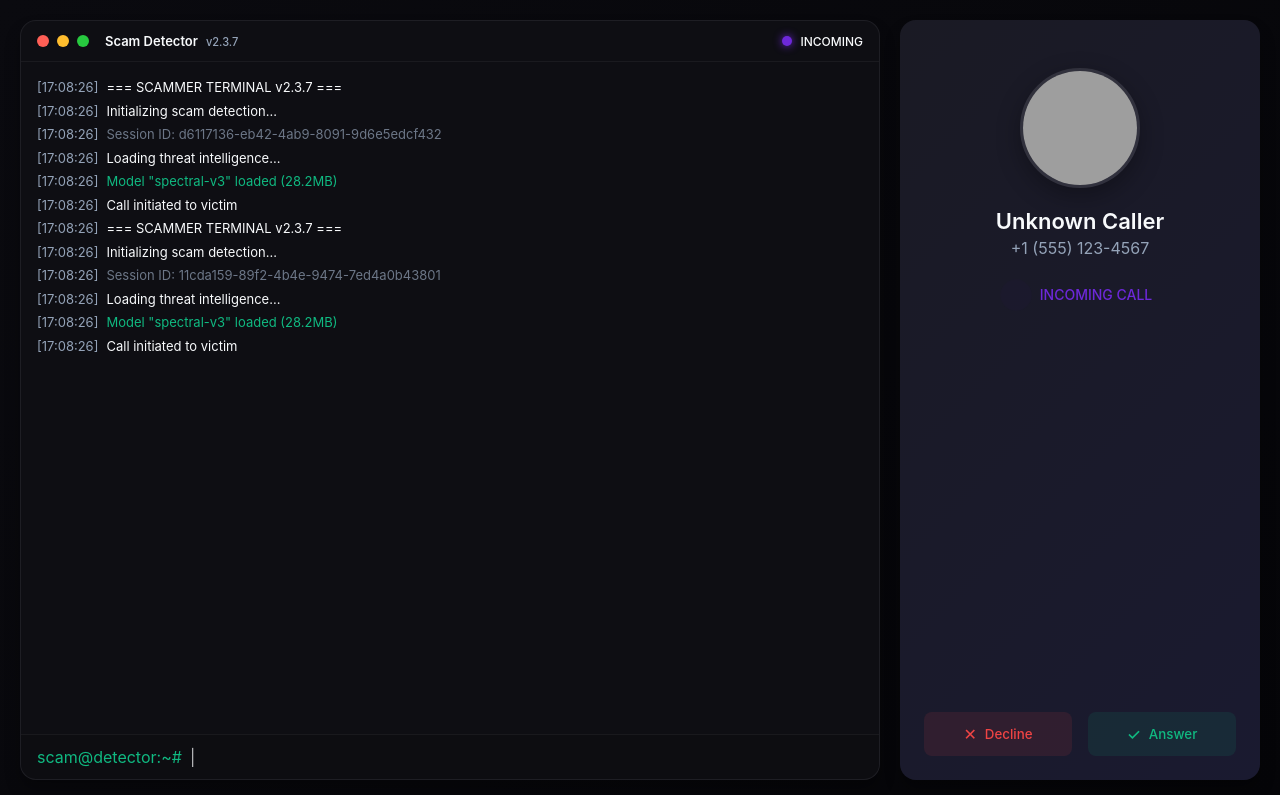
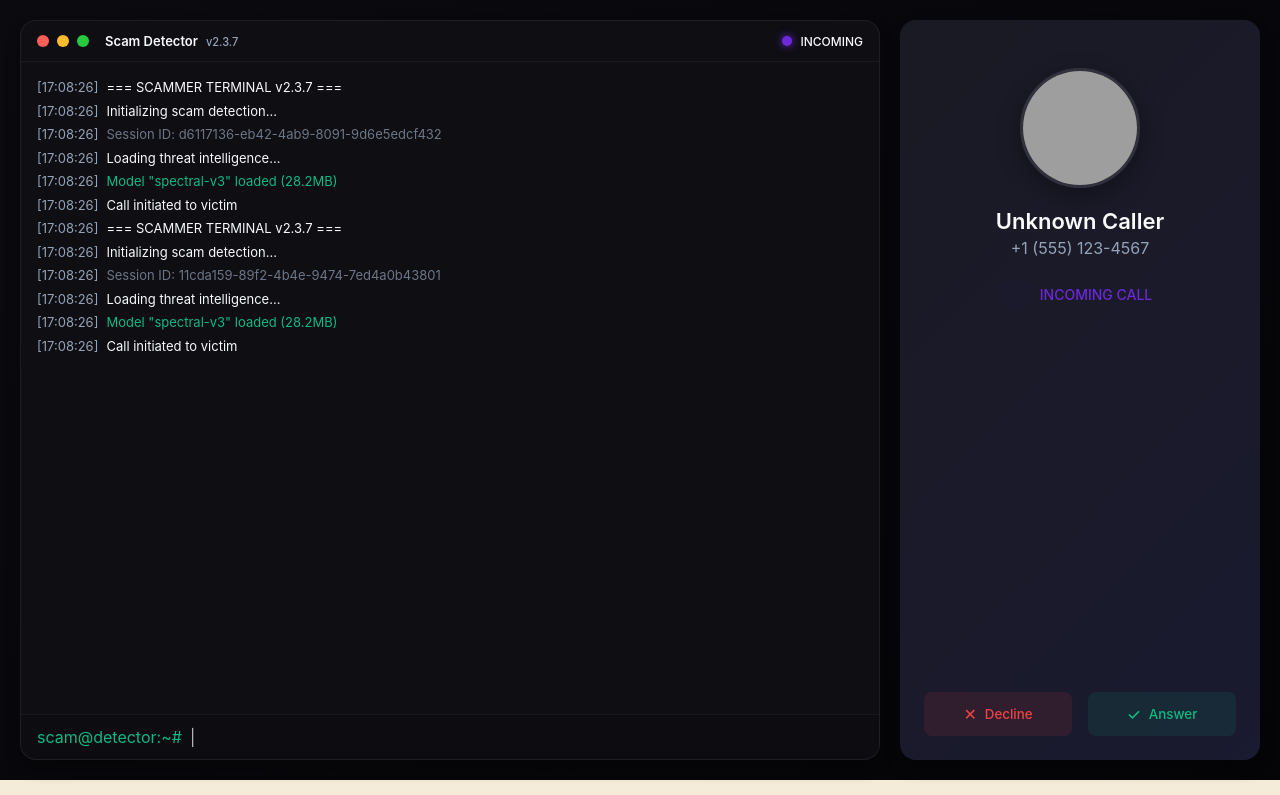
Before and after one commit to nachiketgalande1609/digital-arrest, a React (Vite) app: page / in a window 1280 px wide. Shown: the top 795 px of the page. Built offline with nearby package versions, Linux system fonts and the light colour scheme; grey boxes are pictures that could not be loaded.

Commit message:
UI fixes

```diff
--- a/src/App.css
+++ b/src/App.css
@@ -62,7 +62,7 @@ body {
 .victim-container {
     width: 100%;
     display: flex;
-    height: 100vh;
+    height: calc(100vh - 20px);
     padding: 20px;
     gap: 20px;
     background: linear-gradient(135deg, var(--bg-dark) 0%, var(--bg-darker) 100%);
--- a/src/App.tsx
+++ b/src/App.tsx
@@ -304,7 +304,7 @@ const App: React.FC = () => {
     }, [callStatus]);
 
     return (
-        <div style={{ width: "100vw" }}>
+        <>
             <VictimPage
                 ringtoneRef={ringtoneRef}
                 beepRef={beepRef}
@@ -341,7 +341,7 @@ const App: React.FC = () => {
                 showScammerDetails={showScammerDetails}
                 setShowScammerDetails={setShowScammerDetails}
             />
-        </div>
+        </>
     );
 };
 
--- a/src/CyberSite.css
+++ b/src/CyberSite.css
@@ -16,6 +16,11 @@
     --cyber-shadow-md: 0 4px 6px rgba(0, 0, 0, 0.15);
     --cyber-shadow-lg: 0 10px 15px rgba(0, 0, 0, 0.2);
     --cyber-transition: all 0.2s ease;
+}
+
+body {
+    width: 100%;
+    overflow-x: hidden;
 }
 
 .cyber-terminal-scroll::-webkit-scrollbar {
```
